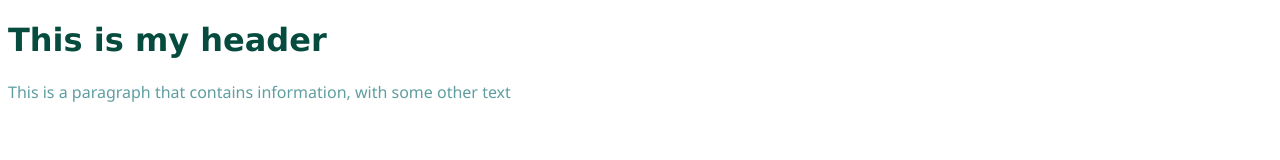
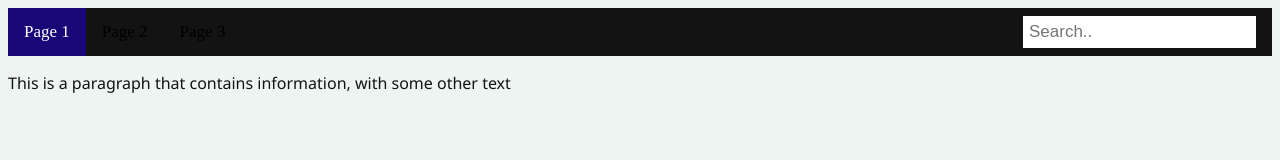
Before and after one commit to gavagainagain/hello-web, a plain HTML site: page index.html in a window 1280 px wide. Drawn offline with Linux system fonts and the light colour scheme.

Commit message:
Added search bar and changed the CSS

```diff
--- a/index.html
+++ b/index.html
@@ -2,12 +2,21 @@
 <link rel="stylesheet" href="site.css">
 <html lang="en">
 <head>
-    <h1> This is my header</h1>
-    <p> This is a paragraph that contains information, with some other text </p>
+
+    <div class="topnav">
+        <a class="active" href="#home">Page 1</a>
+        <a href="#about">Page 2</a>
+        <a href="#contact">Page 3</a>
+        <input type="text" placeholder="Search..">
+      </div>
+
+
 </head>
 
 <body>
 
+    <p> This is a paragraph that contains information, with some other text </p>
+
 </body>
 
 </html>
--- a/site.css
+++ b/site.css
@@ -6,7 +6,63 @@ h1{
 
 p {
 
-color: cadetblue;
+color: rgb(19, 20, 20);
 font-family: 'Segoe UI', Tahoma, Geneva, Verdana, sans-serif;
 
 }
+
+body {background-color: rgb(237, 244, 242);}
+
+/* Add a black background color to the top navigation bar */
+.topnav {
+    overflow: hidden;
+    background-color: #141313;
+  }
+
+  /* Style the links inside the navigation bar */
+  .topnav a {
+    float: left;
+    display: block;
+    color: black;
+    text-align: center;
+    padding: 14px 16px;
+    text-decoration: none;
+    font-size: 17px;
+  }
+
+  /* Change the color of links on hover */
+  .topnav a:hover {
+    background-color: #ddd;
+    color: black;
+  }
+
+  /* Style the "active" element to highlight the current page */
+  .topnav a.active {
+    background-color: #190677;
+    color: white;
+  }
+
+  /* Style the search box inside the navigation bar */
+  .topnav input[type=text] {
+    float: right;
+    padding: 6px;
+    border: none;
+    margin-top: 8px;
+    margin-right: 16px;
+    font-size: 17px;
+  }
+
+  /* When the screen is less than 600px wide, stack the links and the search field vertically instead of horizontally */
+  @media screen and (max-width: 600px) {
+    .topnav a, .topnav input[type=text] {
+      float: none;
+      display: block;
+      text-align: left;
+      width: 100%;
+      margin: 0;
+      padding: 14px;
+    }
+    .topnav input[type=text] {
+      border: 1px solid rgb(6, 6, 6);
+    }
+  }
--- a/style.css
+++ /dev/null
@@ -1,12 +0,0 @@
-h1{
-
-    color: rgb(5, 75, 62);
-    font-family:Verdana, Geneva, Tahoma, sans-serif
-}
-
-p {
-
-color: cadetblue;
-font-family: 'Segoe UI', Tahoma, Geneva, Verdana, sans-serif;
-
-}
```
